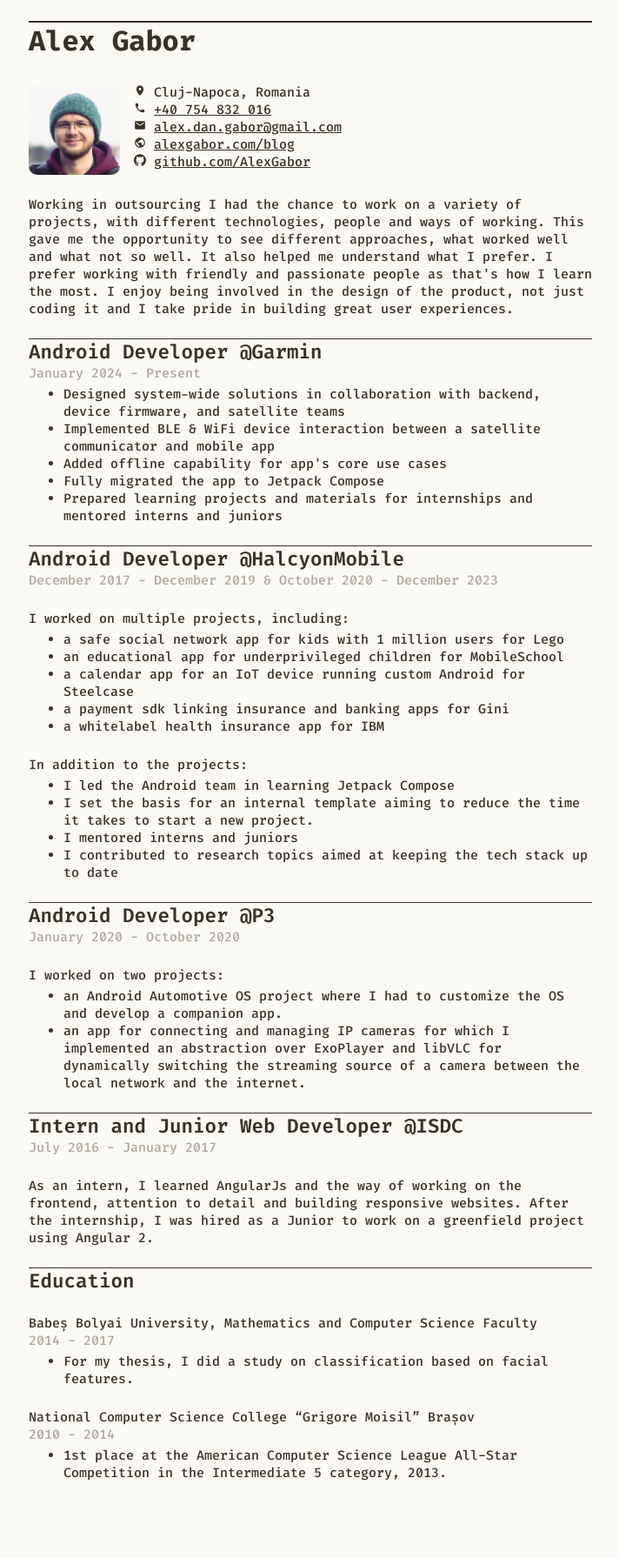
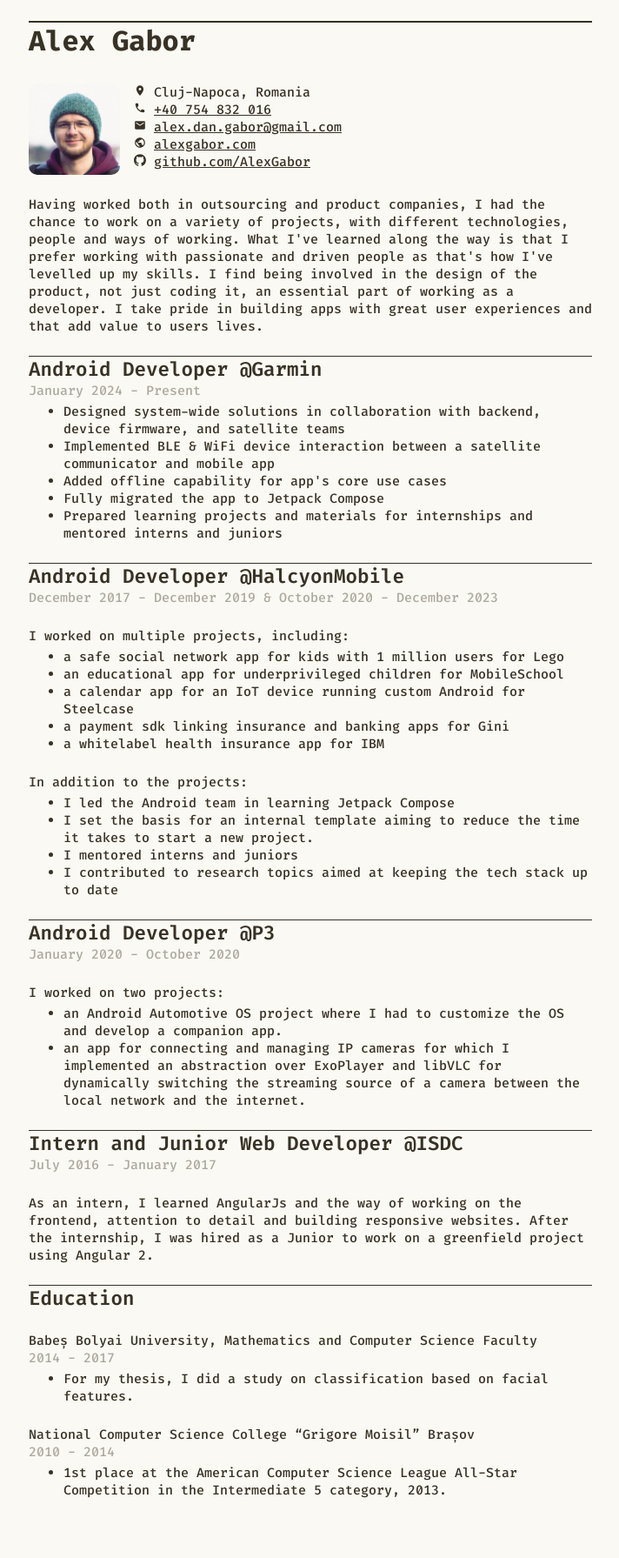
Before and after one commit to AlexGabor/alexgabor.com, a Jekyll site: the page built from cv.html, in a window 1280 px wide. Shown: the whole page at 87% size, without its empty margins (283-995 px from the left). Built offline with Jekyll 4.4.1, drawn with Linux system fonts in a browser that asks for light colours.

Commit message:
Update cv

```diff
--- a/cv.html
+++ b/cv.html
@@ -32,14 +32,14 @@
         <g id="publicon/social/24px">
         <path id="icon/social/publicon/social/24px" fill-rule="evenodd" clip-rule="evenodd" d="M12 2C6.47998 2 2 6.47998 2 12C2 17.52 6.47998 22 12 22C17.52 22 22 17.52 22 12C22 6.47998 17.52 2 12 2ZM11 19.93C7.05005 19.44 4 16.08 4 12C4 11.38 4.07996 10.79 4.20996 10.21L9 15V16C9 17.1 9.90002 18 11 18V19.93ZM16 16C16.9 16 17.64 16.58 17.9 17.39C19.2 15.97 20 14.08 20 12C20 8.65002 17.9301 5.78003 15 4.59003V5C15 6.10004 14.1 7 13 7H11V9C11 9.55005 10.55 10 10 10H8V12H14C14.55 12 15 12.45 15 13V16H16Z" fill="#383226"/>
         </g>
-        </svg> <a href="https://www.alexgabor.com/blog">alexgabor.com/blog</a> </br>
+        </svg> <a href="https://www.alexgabor.com">alexgabor.com</a> </br>
     <svg width="14" height="14" viewBox="0 0 98 96"xmlns="http://www.w3.org/2000/svg"><path fill-rule="evenodd" clip-rule="evenodd" d="M48.854 0C21.839 0 0 22 0 49.217c0 21.756 13.993 40.172 33.405 46.69 2.427.49 3.316-1.059 3.316-2.362 0-1.141-.08-5.052-.08-9.127-13.59 2.934-16.42-5.867-16.42-5.867-2.184-5.704-5.42-7.17-5.42-7.17-4.448-3.015.324-3.015.324-3.015 4.934.326 7.523 5.052 7.523 5.052 4.367 7.496 11.404 5.378 14.235 4.074.404-3.178 1.699-5.378 3.074-6.6-10.839-1.141-22.243-5.378-22.243-24.283 0-5.378 1.94-9.778 5.014-13.2-.485-1.222-2.184-6.275.486-13.038 0 0 4.125-1.304 13.426 5.052a46.97 46.97 0 0 1 12.214-1.63c4.125 0 8.33.571 12.213 1.63 9.302-6.356 13.427-5.052 13.427-5.052 2.67 6.763.97 11.816.485 13.038 3.155 3.422 5.015 7.822 5.015 13.2 0 18.905-11.404 23.06-22.324 24.283 1.78 1.548 3.316 4.481 3.316 9.126 0 6.6-.08 11.897-.08 13.526 0 1.304.89 2.853 3.316 2.364 19.412-6.52 33.405-24.935 33.405-46.691C97.707 22 75.788 0 48.854 0z" fill="#383226"/>
     </svg> <a href="https://github.com/AlexGabor">github.com/AlexGabor</a> </br>
 </div>
 </div>
 
 <p>
-    Working in outsourcing I had the chance to work on a variety of projects, with different technologies, people and ways of working. This gave me the opportunity to see different approaches, what worked well and what not so well. It also helped me understand what I prefer. I prefer working with friendly and passionate people as that's how I learn the most. I enjoy being involved in the design of the product, not just coding it and I take pride in building great user experiences.
+     Having worked both in outsourcing and product companies, I had the chance to work on a variety of projects, with different technologies, people and ways of working. What I've learned along the way is that I prefer working with passionate and driven people as that's how I've levelled up my skills. I find being involved in the design of the product, not just coding it, an essential part of working as a developer. I take pride in building apps with great user experiences and that add value to users lives.
 </p>
 
 <div class="no-page-break">
```
